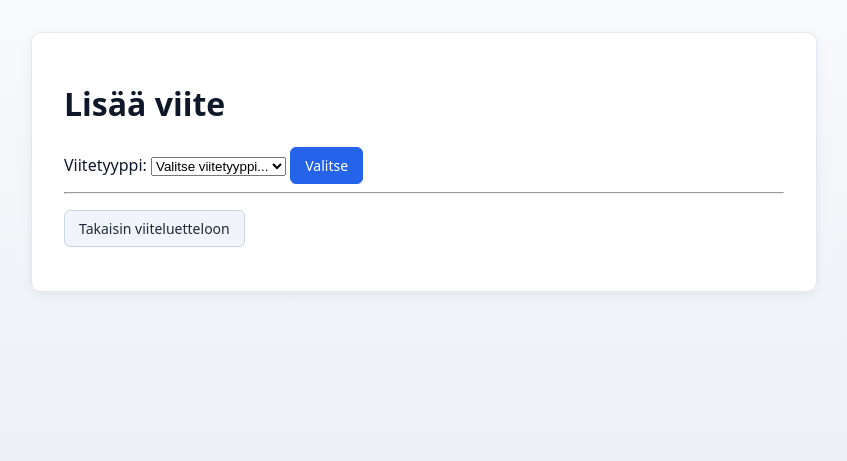
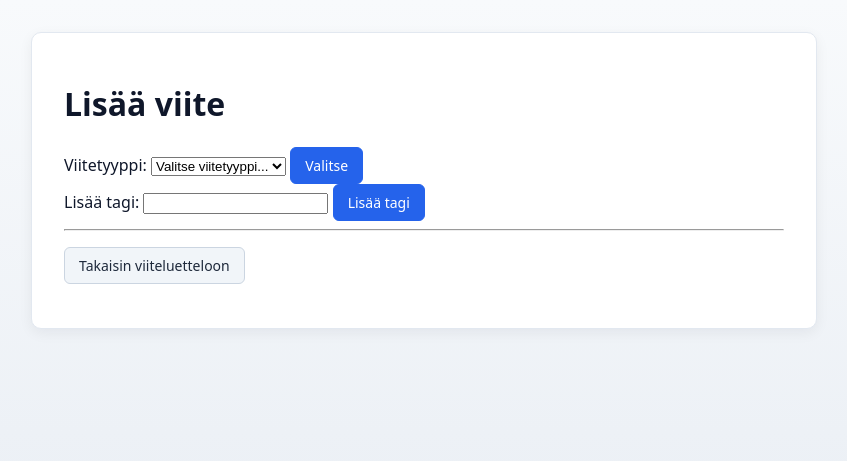
Before and after one commit to henkkasplund/ohtu_hackers, a Flask app: page /add_reference in a window 1280 px wide. Shown: the top 461 px of the page, without its empty margins (216-1063 px from the left). Run offline with Flask 3, Linux system fonts and the light colour scheme.

Commit message:
Add tag to form

```diff
--- a/src/templates/add_reference.html
+++ b/src/templates/add_reference.html
@@ -6,7 +6,7 @@
 
 {% block body %}
     <h1>Lisää viite</h1>
-
+    <div class="top-forms">
     <form action="/add_reference" method="GET">
       <label for="reference_type_name">Viitetyyppi:</label>
       <select id="reference_type_name" name="reference_type_name" required>
@@ -20,7 +20,15 @@
       <button type="submit" class="btn">Valitse</button>
     </form>
 
+    <form action="/add_tag" method="POST">
+      <label for="tag_name">Lisää tagi:</label>
+      <input type="text" id="tag_name" name="tag_name" required>
+      <button type="submit" class="btn">Lisää tagi</button>
+    </form>
+  </div>
     <hr>
+
+
 
     {% if selected_type in ("book", "article") %}
       <form action="/add_reference" method="POST">
@@ -30,6 +38,16 @@
           <label for="citation_key">Viiteavain (esim. Martin09):</label>
           <input type="text" id="citation_key" name="citation_key" required>
         </div>
+
+        <label for="tag_name">Tagi:</label>
+        <select id="tag_name" name="tag_name" required>
+          <option value="" disabled {% if not selected_type %}selected{% endif %}>Valitse tagi</option>
+          {% for tag in tags %}
+            <option value="{{ tag.name }}" {% if selected_type == tag.name %}selected{% endif %}>
+              {{ tag.name }}
+            </option>
+          {% endfor %}
+        </select>
 
         <div>
           <label for="author">Tekijä (Author):</label>
```
